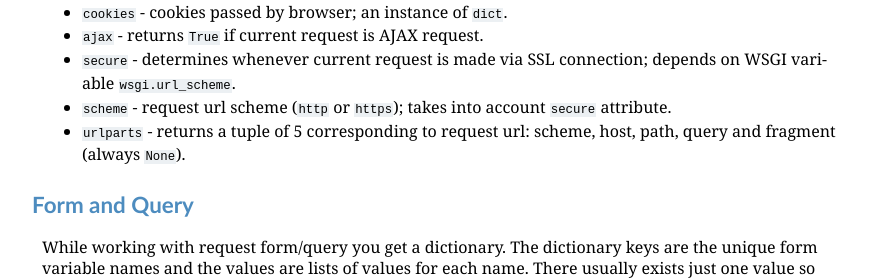
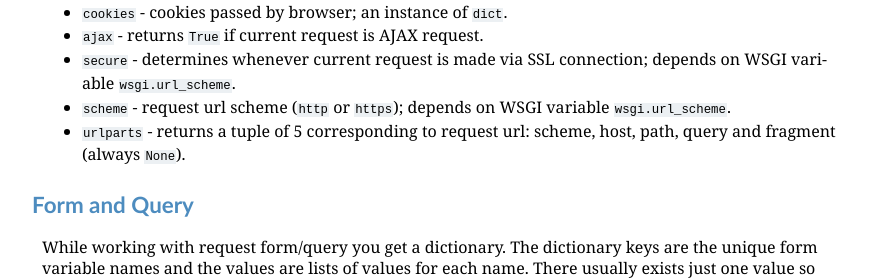
Before and after one commit to akornatskyy/wheezy.http, a Sphinx documentation site: the page built from doc/userguide.rst, in a window 1280 px wide. Shown: the part 3601-3881 px from the top of the page, without its empty margins (208-1081 px from the left). Built offline with Sphinx 7.4.7, drawn with Linux system fonts in a browser that asks for light colours.

Commit message:
Minor improvement in request.scheme.

```diff
--- a/doc/userguide.rst
+++ b/doc/userguide.rst
@@ -196,8 +196,8 @@ attributes (they are evaluated only once during processing):
 * ``ajax`` - returns ``True`` if current request is AJAX request.
 * ``secure`` - determines whenever current request is made via SSL
   connection; depends on WSGI variable ``wsgi.url_scheme``.
-* ``scheme`` - request url scheme (``http`` or ``https``); takes into
-  account ``secure`` attribute.
+* ``scheme`` - request url scheme (``http`` or ``https``); depends on
+  WSGI variable ``wsgi.url_scheme``.
 * ``urlparts`` - returns a tuple of 5 corresponding to request url: scheme,
   host, path, query and fragment (always ``None``).
 
```
Also changed, not shown: 1 other file.
